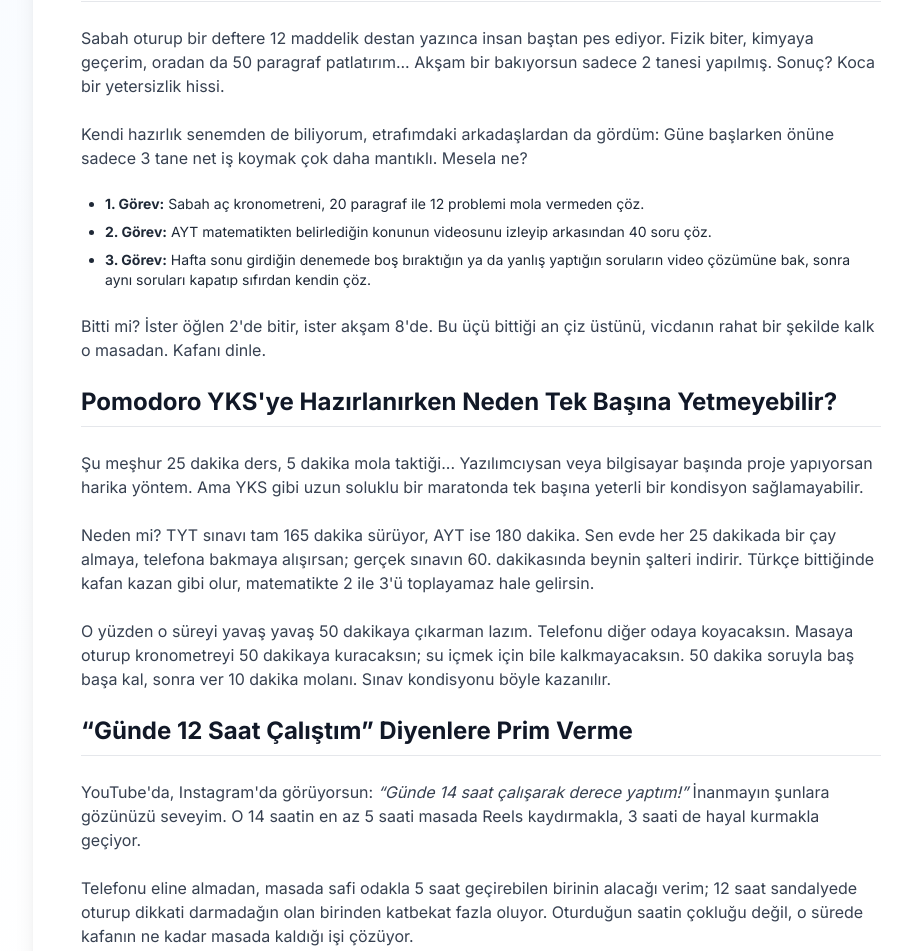
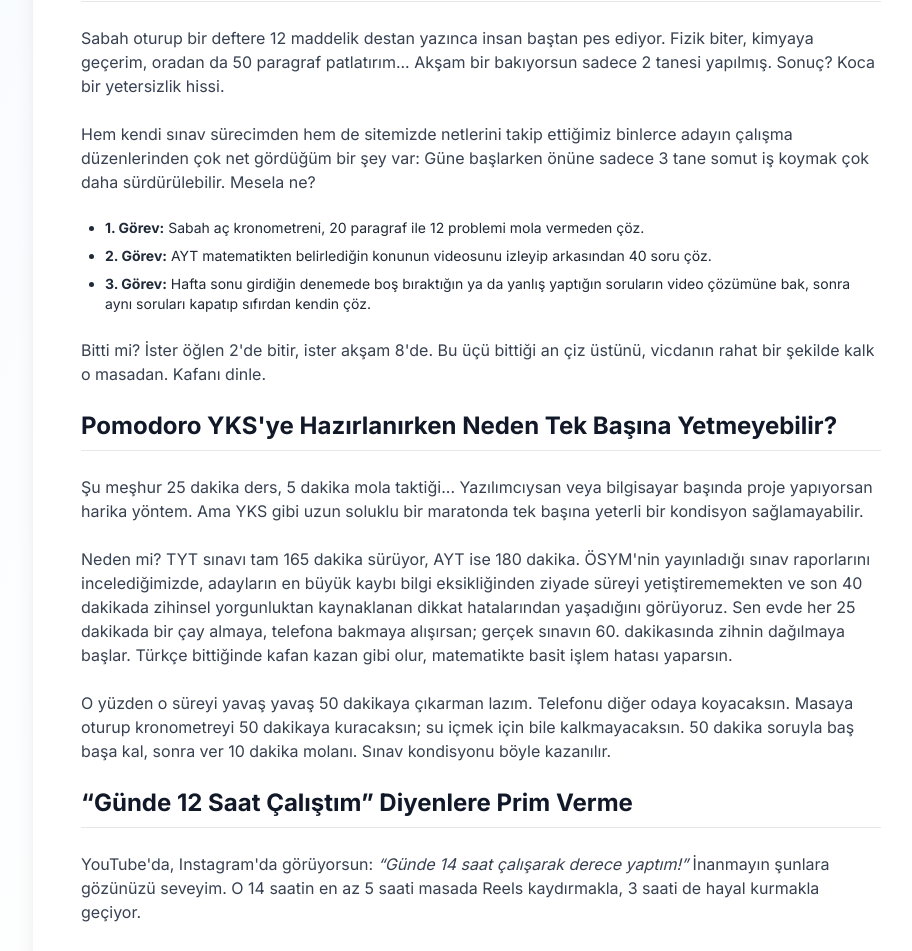
Before and after one commit to mert121212/yks-net-hesaplama, a Next.js app: page /blog/yks-hazirlik-programi in a window 1280 px wide. Shown: the part 1540-2491 px from the top of the page, without its empty margins (159-1071 px from the left). Built offline with nearby package versions, Linux system fonts and the light colour scheme.

Commit message:
refactor(blog): refine natural voice, soften claims, and ground in OSYM exam report data

```diff
--- a/src/app/blog/yks-hazirlik-programi/page.tsx
+++ b/src/app/blog/yks-hazirlik-programi/page.tsx
@@ -89,7 +89,7 @@ export default function YKSHazirlikProgrami() {
                             Sabah oturup bir deftere 12 maddelik destan yazınca insan baştan pes ediyor. Fizik biter, kimyaya geçerim, oradan da 50 paragraf patlatırım... Akşam bir bakıyorsun sadece 2 tanesi yapılmış. Sonuç? Koca bir yetersizlik hissi.
                         </p>
                         <p>
-                            Kendi hazırlık senemden de biliyorum, etrafımdaki arkadaşlardan da gördüm: Güne başlarken önüne sadece 3 tane net iş koymak çok daha mantıklı. Mesela ne?
+                            Hem kendi sınav sürecimden hem de sitemizde netlerini takip ettiğimiz binlerce adayın çalışma düzenlerinden çok net gördüğüm bir şey var: Güne başlarken önüne sadece 3 tane somut iş koymak çok daha sürdürülebilir. Mesela ne?
                         </p>
                         <ul className="list-disc pl-6 space-y-2 text-sm text-gray-800">
                             <li><strong>1. Görev:</strong> Sabah aç kronometreni, 20 paragraf ile 12 problemi mola vermeden çöz.</li>
@@ -107,7 +107,7 @@ export default function YKSHazirlikProgrami() {
                             Şu meşhur 25 dakika ders, 5 dakika mola taktiği... Yazılımcıysan veya bilgisayar başında proje yapıyorsan harika yöntem. Ama YKS gibi uzun soluklu bir maratonda tek başına yeterli bir kondisyon sağlamayabilir.
                         </p>
                         <p>
-                            Neden mi? TYT sınavı tam 165 dakika sürüyor, AYT ise 180 dakika. Sen evde her 25 dakikada bir çay almaya, telefona bakmaya alışırsan; gerçek sınavın 60. dakikasında beynin şalteri indirir. Türkçe bittiğinde kafan kazan gibi olur, matematikte 2 ile 3&apos;ü toplayamaz hale gelirsin.
+                            Neden mi? TYT sınavı tam 165 dakika sürüyor, AYT ise 180 dakika. ÖSYM&apos;nin yayınladığı sınav raporlarını incelediğimizde, adayların en büyük kaybı bilgi eksikliğinden ziyade süreyi yetiştirememekten ve son 40 dakikada zihinsel yorgunluktan kaynaklanan dikkat hatalarından yaşadığını görüyoruz. Sen evde her 25 dakikada bir çay almaya, telefona bakmaya alışırsan; gerçek sınavın 60. dakikasında zihnin dağılmaya başlar. Türkçe bittiğinde kafan kazan gibi olur, matematikte basit işlem hatası yaparsın.
                         </p>
                         <p>
                             O yüzden o süreyi yavaş yavaş 50 dakikaya çıkarman lazım. Telefonu diğer odaya koyacaksın. Masaya oturup kronometreyi 50 dakikaya kuracaksın; su içmek için bile kalkmayacaksın. 50 dakika soruyla baş başa kal, sonra ver 10 dakika molanı. Sınav kondisyonu böyle kazanılır.
@@ -120,7 +120,7 @@ export default function YKSHazirlikProgrami() {
                             YouTube&apos;da, Instagram&apos;da görüyorsun: <em>&ldquo;Günde 14 saat çalışarak derece yaptım!&rdquo;</em> İnanmayın şunlara gözünüzü seveyim. O 14 saatin en az 5 saati masada Reels kaydırmakla, 3 saati de hayal kurmakla geçiyor.
                         </p>
                         <p>
-                            Telefonu eline almadan, masada safi odakla 5 saat geçirebilen birinin alacağı verim; 12 saat sandalyede oturup dikkati darmadağın olan birinden katbekat fazla oluyor. Oturduğun saatin çokluğu değil, o sürede kafanın ne kadar masada kaldığı işi çözüyor.
+                            Telefonu eline almadan, masada gerçekten odaklanarak geçirilen 5 saat; dikkati sürekli dağılan 12 saatlik bir çalışma gününden çok daha verimli olabilir. Oturduğun saatin çokluğu değil, o sürede kafanın ne kadar masada kaldığı işi çözüyor.
                         </p>
 
                         <h2 className="text-2xl font-bold text-gray-900 mt-10 mb-4 border-b pb-2">
```
